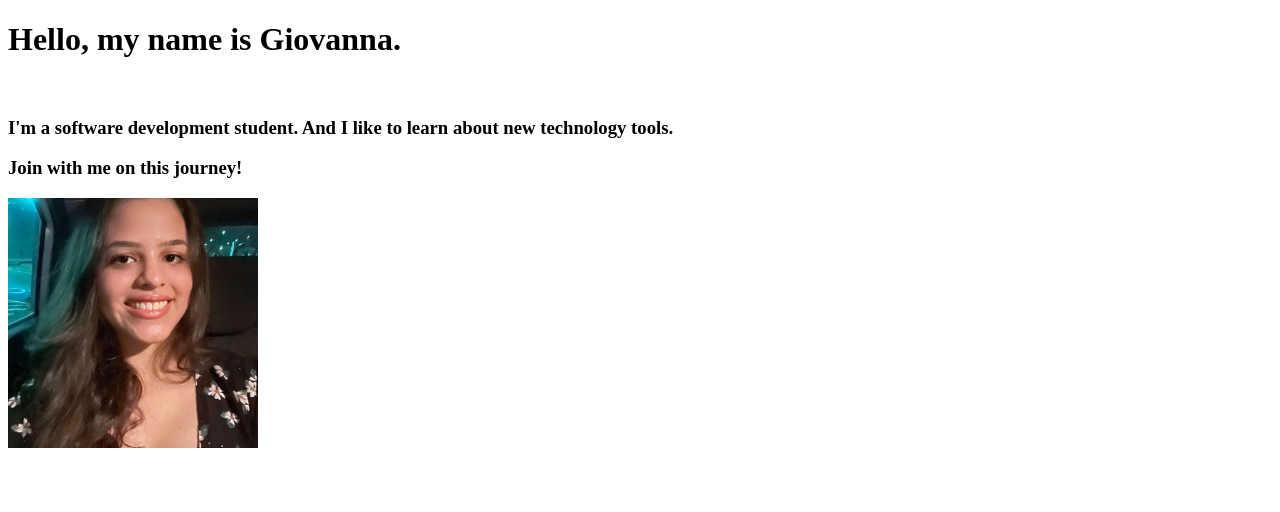
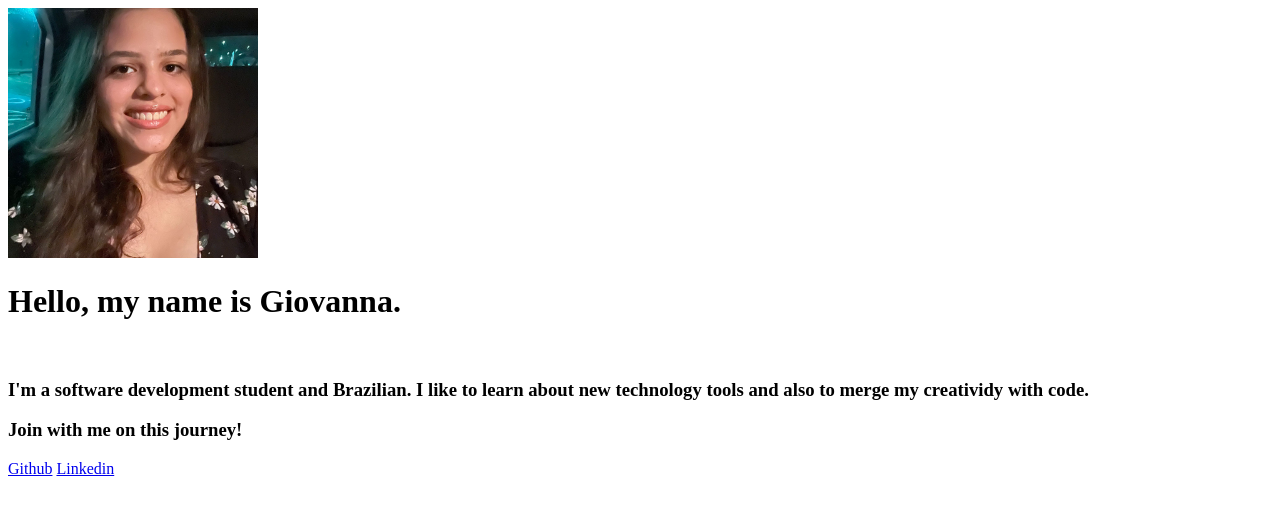
Before and after one commit to giovannaeliz/portfolio, a plain HTML site: page index.html in a window 1280 px wide. Drawn offline with Linux system fonts and the light colour scheme.

Commit message:
adicionei links

```diff
--- a/index.html
+++ b/index.html
@@ -2,13 +2,15 @@
 <html lang="pt-br">
   <head>
     <meta charset="UTF-8">
-    <title>Portfólio da Giovanna</title>
+    <title>Giovanna's portfolio</title>
   </head>
   <body>
+    <img src=giovannafoto1.png alt="Mulher sorrindo" width="250px">
     <h1>Hello, my name is Giovanna.</h1>
     <br>
-    <h3>I'm a software development student. And I like to learn about new technology tools.</h3>
+    <h3>I'm a software development student and Brazilian. I like to learn about new technology tools and also to merge my creatividy with code.</h3>
     <h3>Join with me on this journey!</h3>
-    <img src=giovannafoto1.png width="250px">
+    <a href="http://github.com/giovannaeliz" target="_blank" rel="noopener noreferrer">Github</a>
+    <a href="https://www.linkedin.com/in/giovanna-eliz-3b34b51b1" target="_blank" rel="noopener noreferrer">Linkedin</a>
   </body>
 </html>
```
